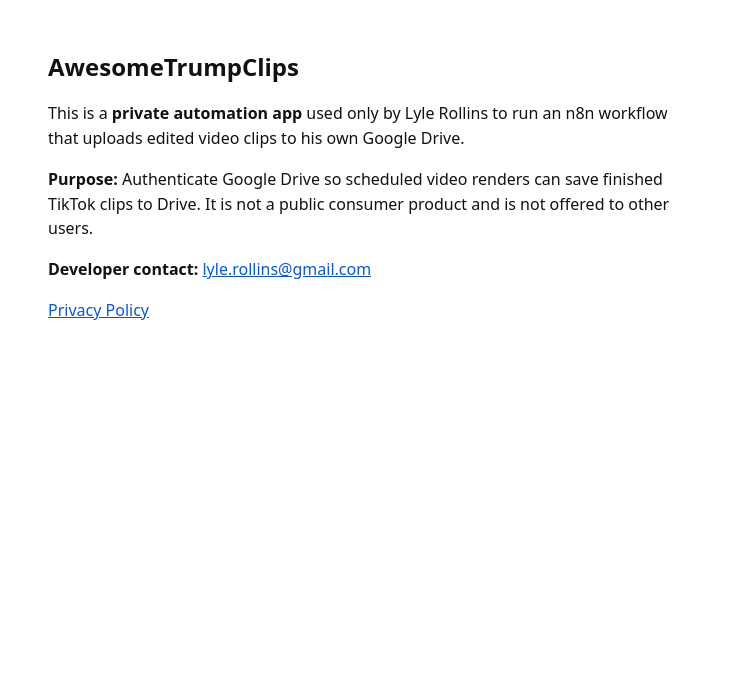
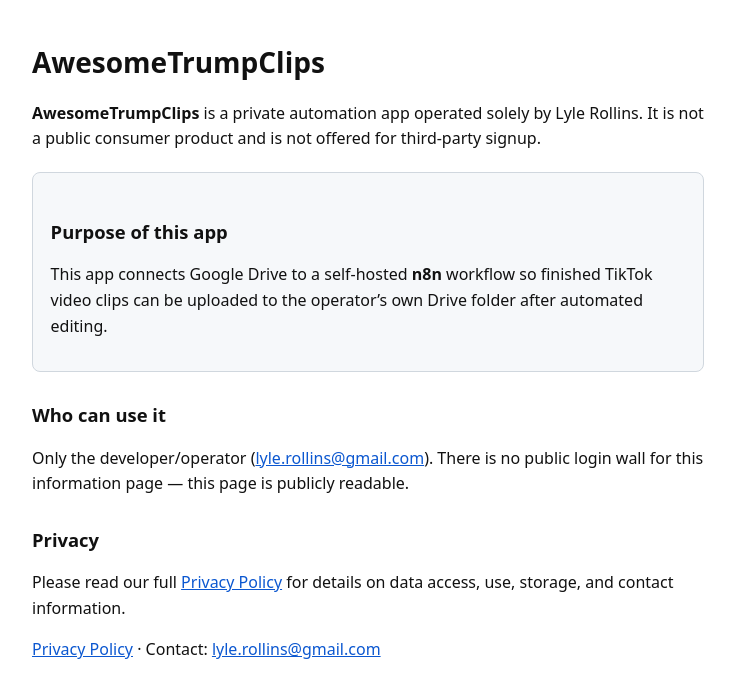
Before and after one commit to lylebuysland-lab/atc-oauth, a plain HTML site: page index.html in a window 1280 px wide. Shown: the whole page, without its empty margins (272-1007 px from the left). Drawn offline with Linux system fonts and the light colour scheme.

Commit message:
Improve index.html for Google OAuth Branding verification

```diff
--- a/index.html
+++ b/index.html
@@ -3,18 +3,30 @@
 <head>
   <meta charset="utf-8" />
   <meta name="viewport" content="width=device-width, initial-scale=1" />
-  <title>AwesomeTrumpClips — Private Automation</title>
+  <title>AwesomeTrumpClips</title>
   <style>
-    body { font-family: system-ui, sans-serif; max-width: 40rem; margin: 3rem auto; padding: 0 1.25rem; line-height: 1.55; color: #111; }
-    h1 { font-size: 1.5rem; }
+    body { font-family: system-ui, -apple-system, sans-serif; max-width: 42rem; margin: 2.5rem auto; padding: 0 1.25rem; line-height: 1.6; color: #111; }
+    h1 { font-size: 1.75rem; margin-bottom: 0.5rem; }
+    h2 { font-size: 1.15rem; margin-top: 1.75rem; }
     a { color: #0b57d0; }
+    .box { background: #f6f8fa; border: 1px solid #d0d7de; border-radius: 8px; padding: 1rem 1.1rem; margin: 1.25rem 0; }
   </style>
 </head>
 <body>
   <h1>AwesomeTrumpClips</h1>
-  <p>This is a <strong>private automation app</strong> used only by Lyle Rollins to run an n8n workflow that uploads edited video clips to his own Google Drive.</p>
-  <p><strong>Purpose:</strong> Authenticate Google Drive so scheduled video renders can save finished TikTok clips to Drive. It is not a public consumer product and is not offered to other users.</p>
-  <p><strong>Developer contact:</strong> <a href="mailto:lyle.rollins@gmail.com">lyle.rollins@gmail.com</a></p>
-  <p><a href="privacy.html">Privacy Policy</a></p>
+  <p><strong>AwesomeTrumpClips</strong> is a private automation app operated solely by Lyle Rollins. It is not a public consumer product and is not offered for third-party signup.</p>
+
+  <div class="box">
+    <h2>Purpose of this app</h2>
+    <p>This app connects Google Drive to a self-hosted <strong>n8n</strong> workflow so finished TikTok video clips can be uploaded to the operator’s own Drive folder after automated editing.</p>
+  </div>
+
+  <h2>Who can use it</h2>
+  <p>Only the developer/operator (<a href="mailto:lyle.rollins@gmail.com">lyle.rollins@gmail.com</a>). There is no public login wall for this information page — this page is publicly readable.</p>
+
+  <h2>Privacy</h2>
+  <p>Please read our full <a href="privacy.html">Privacy Policy</a> for details on data access, use, storage, and contact information.</p>
+
+  <p><a href="privacy.html">Privacy Policy</a> · Contact: <a href="mailto:lyle.rollins@gmail.com">lyle.rollins@gmail.com</a></p>
 </body>
 </html>
```
